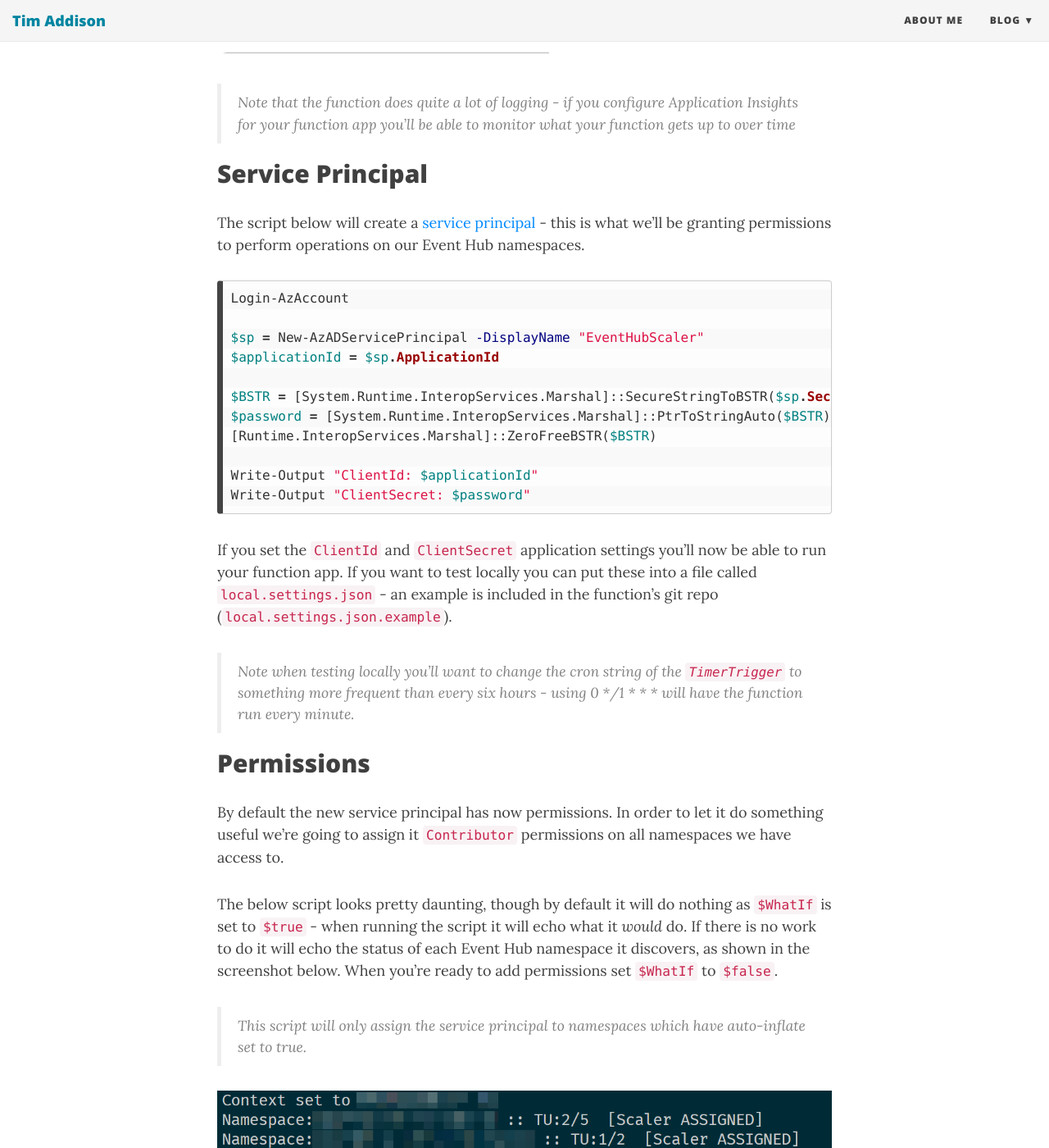
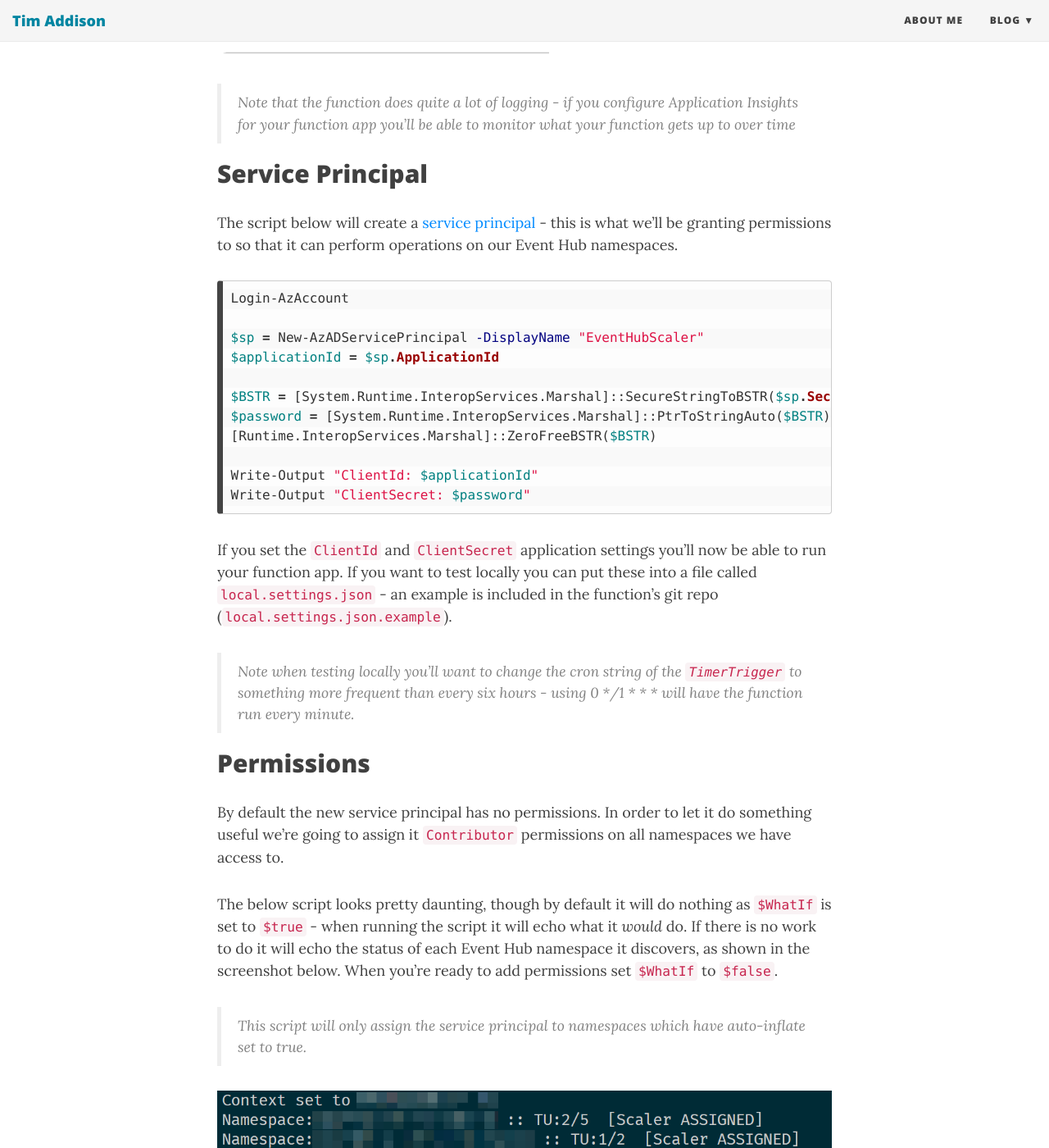
Before and after one commit to taddison/tjaddison.com, a Jekyll site: the page built from _posts/2019/2019-02-28-Auto-scale-down-all-Event-Hub-namespaces-with-Azure-Functions.md, in a window 1280 px wide and 1400 px high, scrolled down 1662 px. Shown: the whole window at 82% size. Built offline with Jekyll 4.4.1, drawn with Linux system fonts in a browser that asks for light colours; nearby versions of some CDN libraries.

Commit message:
Typos and a break

````diff
--- a/_posts/2019/2019-02-28-Auto-scale-down-all-Event-Hub-namespaces-with-Azure-Functions.md
+++ b/_posts/2019/2019-02-28-Auto-scale-down-all-Event-Hub-namespaces-with-Azure-Functions.md
@@ -37,7 +37,7 @@ var tenantId = config["TenantId"];
 
 ## Service Principal
 
-The script below will create a [service principal] - this is what we'll be granting permissions to perform operations on our Event Hub namespaces.
+The script below will create a [service principal] - this is what we'll be granting permissions to so that it can perform operations on our Event Hub namespaces.
 
 ```powershell
 Login-AzAccount
@@ -59,7 +59,7 @@ If you set the `ClientId` and `ClientSecret` application settings you'll now be
 
 ## Permissions
 
-By default the new service principal has now permissions.  In order to let it do something useful we're going to assign it `Contributor` permissions on all namespaces we have access to.
+By default the new service principal has no permissions.  In order to let it do something useful we're going to assign it `Contributor` permissions on all namespaces we have access to.
 
 The below script looks pretty daunting, though by default it will do nothing as `$WhatIf` is set to `$true` - when running the script it will echo what it *would* do.  If there is no work to do it will echo the status of each Event Hub namespace it discovers, as shown in the screenshot below.  When you're ready to add permissions set `$WhatIf` to `$false`.
 
````
Also changed, not shown: _posts/2019/2019-03-31-Understanding-space-usage-in-Azure-Monitor-logs.md (+2 -0 lines).
